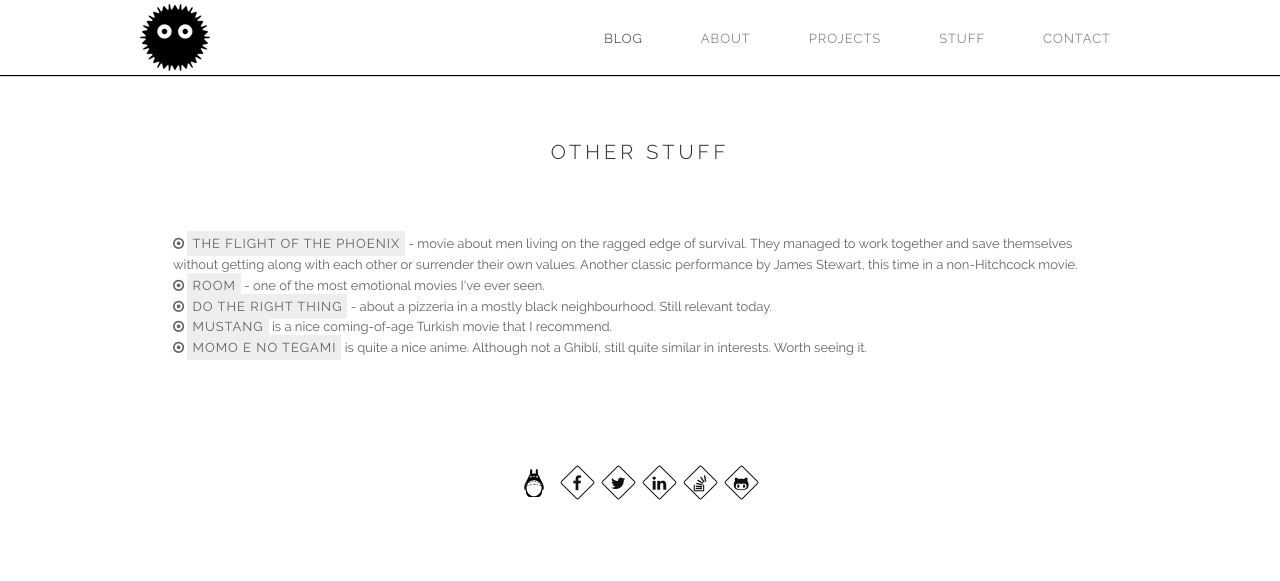
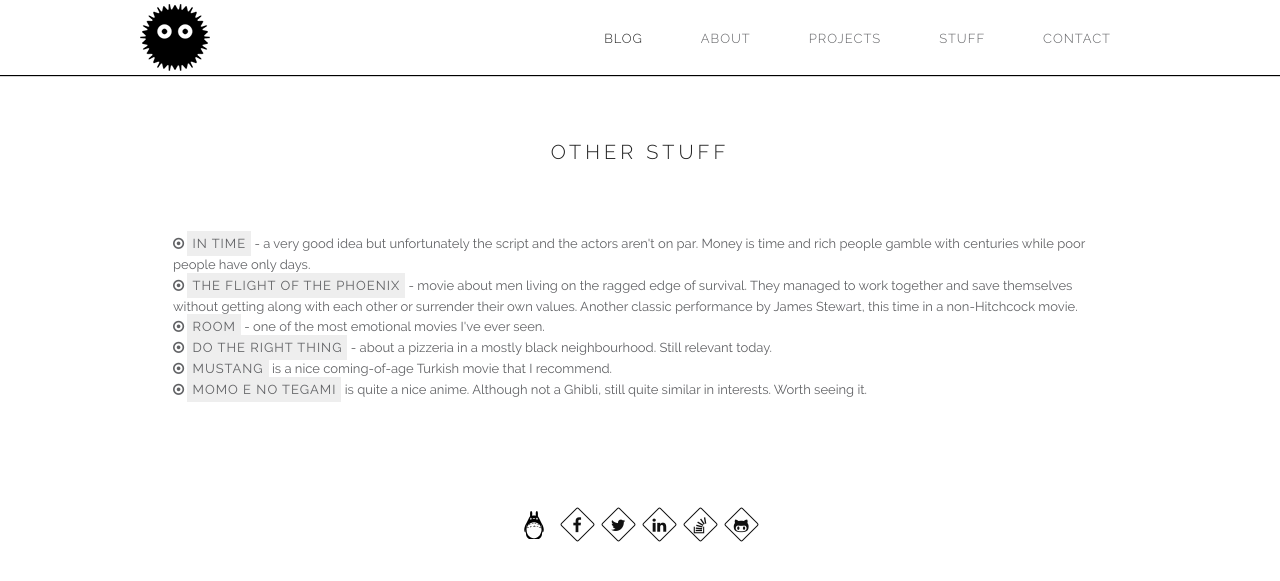
Before and after one commit to ClaudiuCreanga/ClaudiuCreanga.github.io, a Jekyll site: the page built from stuff.html, in a window 1280 px wide. Shown: the top 581 px of the page. Built offline with Jekyll 4.4.1, drawn with Linux system fonts in a browser that asks for light colours; nearby versions of some CDN libraries.

Commit message:
new move

```diff
--- a/stuff.html
+++ b/stuff.html
@@ -5,6 +5,9 @@
 <div class="home">
 
   <ul class="stuff lists cool-bullet">
+	  <li>
+      	<a href="http://www.imdb.com/title/tt1637688/" target="_blank">In Time</a> - a very good idea but unfortunately the script and the actors aren't on par. Money is time and rich people gamble with centuries while poor people have only days.
+      </li>
 	  <li>
       	<a href="http://www.imdb.com/title/tt0059183/" target="_blank">The Flight of the Phoenix</a> - movie about men living on the ragged edge of survival. They managed to work together and save themselves without getting along with each other or surrender their own values. Another classic performance by James Stewart, this time in a non-Hitchcock movie.
       </li>
```
